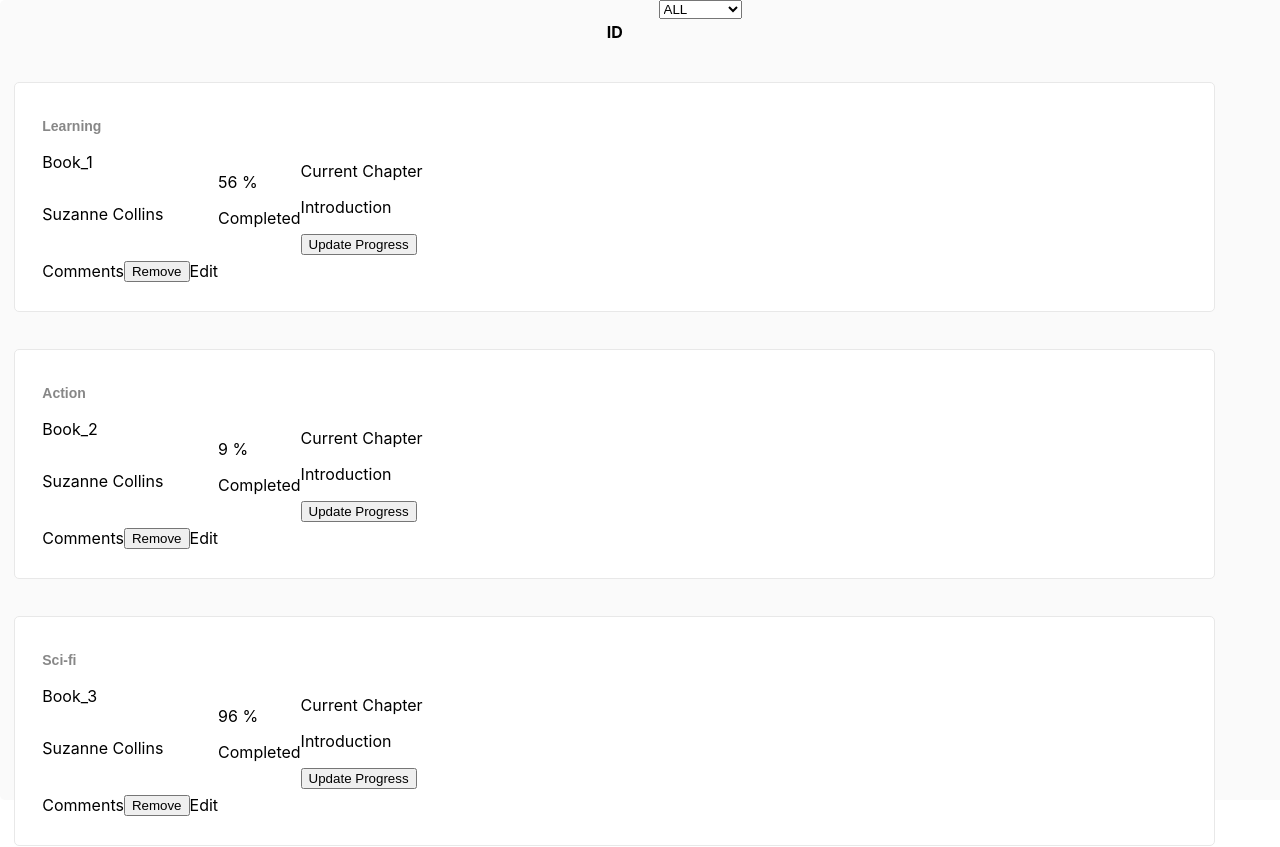
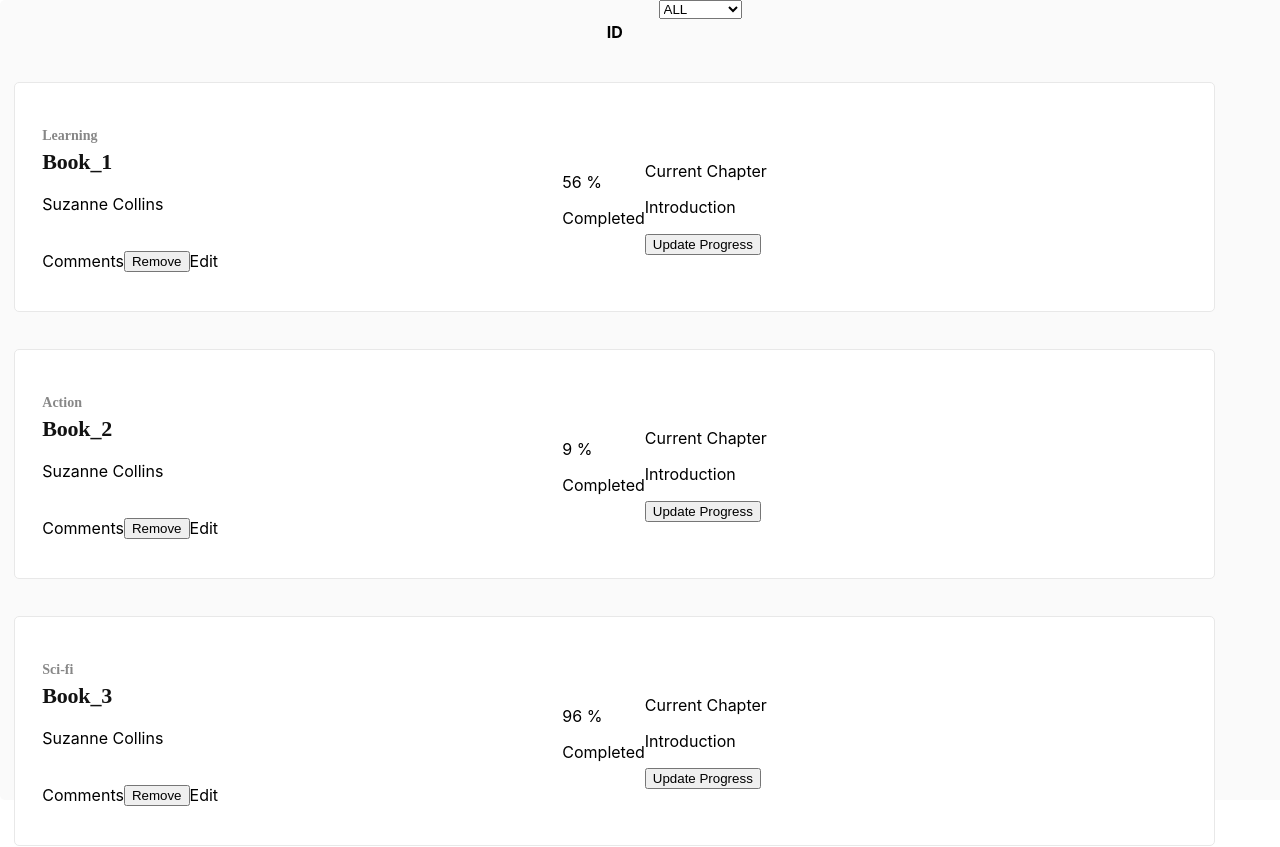
Before and after one commit to MrSayyod/bookstore-redux-app, a React (Create React App) app: page / in a window 1280 px wide. Shown: the top 847 px of the page. Built offline with nearby package versions, Linux system fonts and the light colour scheme.

Commit message:
Add styling for book title

```diff
--- a/src/styles/Book.css
+++ b/src/styles/Book.css
@@ -25,7 +25,7 @@
   height: 1.125rem;
   margin: 0 2.438rem 0 0;
   opacity: 0.5;
-  font-family: Arial, Helvetica, sans-serif;
+  font-family: Montserrat;
   font-size: 0.875rem;
   font-weight: bold;
   font-stretch: normal;
@@ -34,3 +34,17 @@
   letter-spacing: normal;
   color: #121212
 }
+
+.bookTitle {
+  width: 12.313rem;
+  height: 1.813rem;
+  margin: 0.188rem 20.188rem 0 0;
+  font-family: RobotoSlab;
+  font-size: 1.375rem;
+  font-weight: bold;
+  font-stretch: normal;
+  font-style: normal;
+  line-height: normal;
+  letter-spacing: -0.2px;
+  color: #121212;
+}
```
